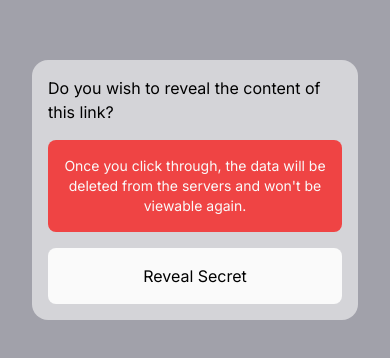
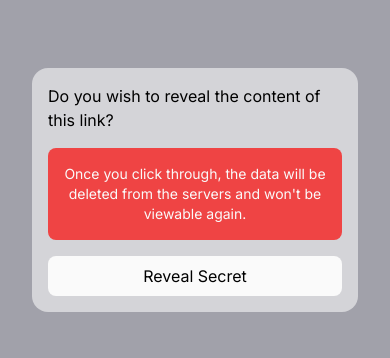
Before and after one commit to mrhrobertson/tempest, a Next.js app: page /1 in a window 390 px wide. Shown: the part 232-590 px from the top of the page. Built offline with nearby package versions, Linux system fonts and the light colour scheme.

Commit message:
Fixed button padding on mobile

```diff
--- a/app/[id]/page.tsx
+++ b/app/[id]/page.tsx
@@ -49,7 +49,7 @@ export default function Page() {
               </button>
             </div>
             <Link
-              className="flex-grow px-4 py-4 md:py-2 w-full bg-blue-500 text-zinc-50 text-center rounded-lg"
+              className="flex-grow px-4 py-2 w-full bg-blue-500 text-zinc-50 text-center rounded-lg"
               href="/"
             >
               Generate Link
@@ -62,7 +62,7 @@ export default function Page() {
               To generate your own link, click below.
             </p>
             <Link
-              className="px-4 py-4 md:py-2 w-full bg-zinc-50 hover:bg-zinc-500 hover:text-zinc-50 active:bg-zinc-400 dark:bg-zinc-600 dark:hover:bg-zinc-500 dark:active:bg-zinc-700 rounded-lg text-center"
+              className="px-4 py-2 w-full bg-zinc-50 hover:bg-zinc-500 hover:text-zinc-50 active:bg-zinc-400 dark:bg-zinc-600 dark:hover:bg-zinc-500 dark:active:bg-zinc-700 rounded-lg text-center"
               href="/"
             >
               Generate Link
@@ -77,7 +77,7 @@ export default function Page() {
             </p>
             <button
               onClick={handleReveal}
-              className="px-4 py-4 md:py-2 w-full bg-zinc-50 hover:bg-zinc-500 hover:text-zinc-50 active:bg-zinc-400 dark:bg-zinc-600 dark:hover:bg-zinc-500 dark:active:bg-zinc-700 rounded-lg"
+              className="px-4 py-2 w-full bg-zinc-50 hover:bg-zinc-500 hover:text-zinc-50 active:bg-zinc-400 dark:bg-zinc-600 dark:hover:bg-zinc-500 dark:active:bg-zinc-700 rounded-lg"
             >
               <span>Reveal Secret</span>
             </button>
```
